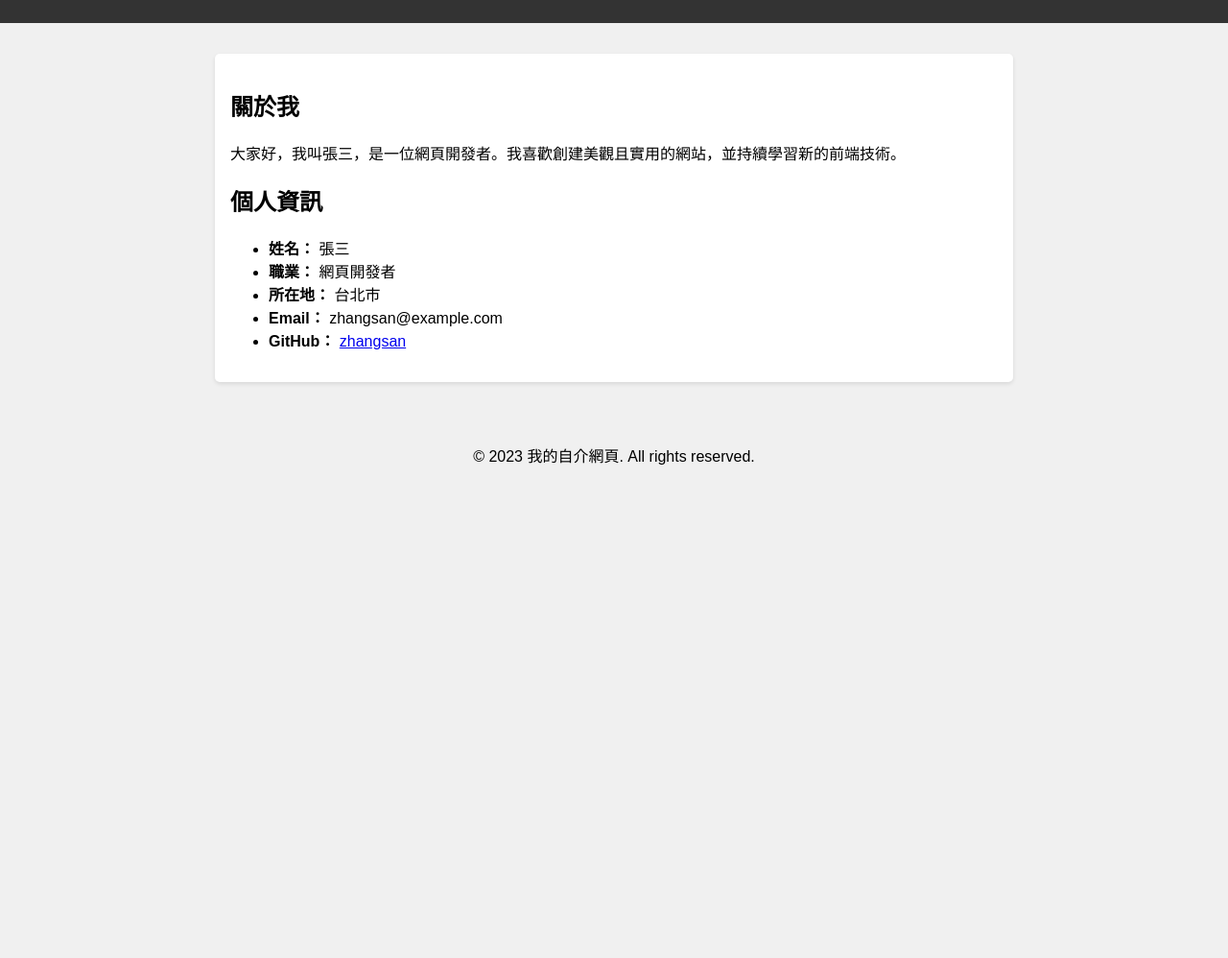
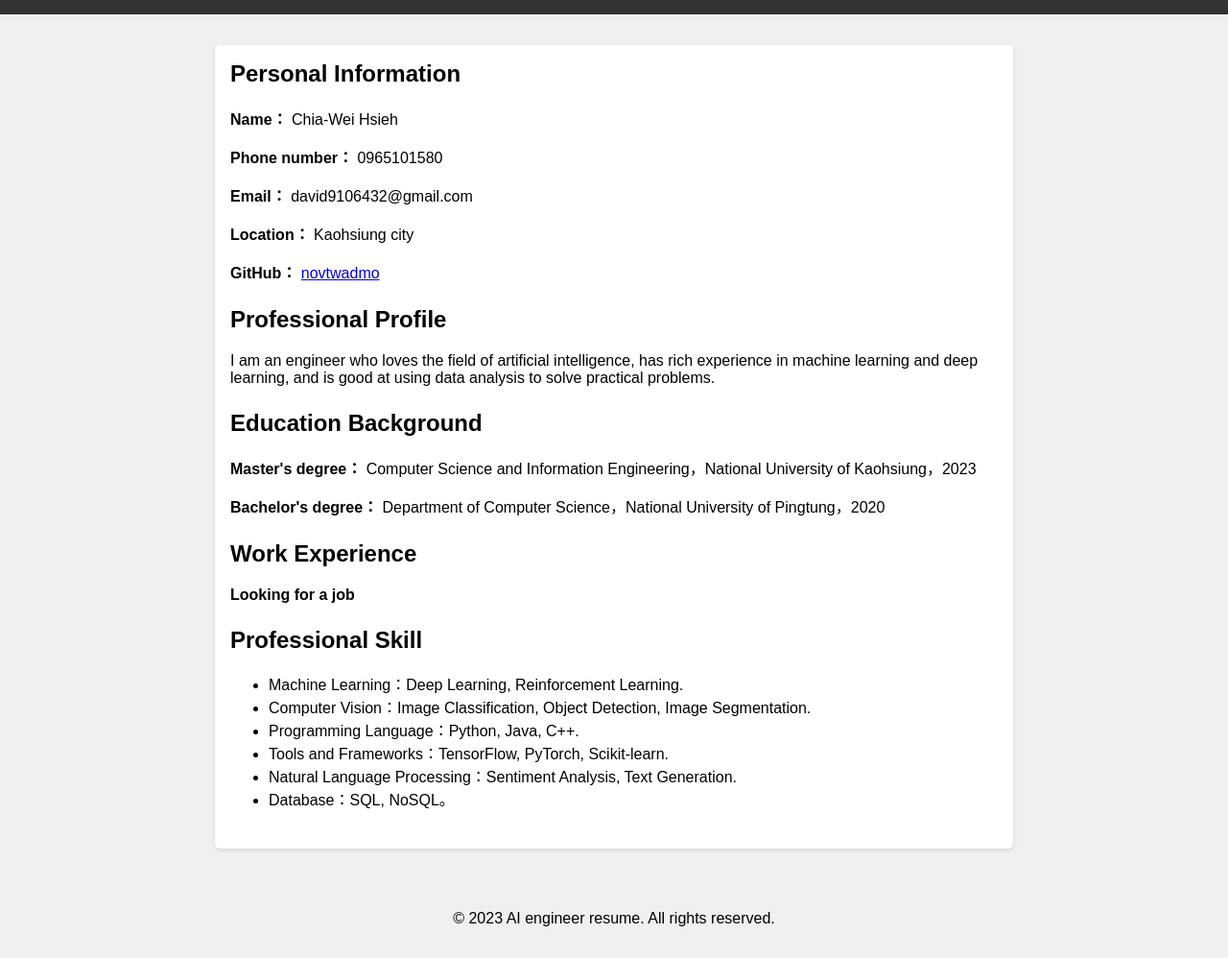
Before and after one commit to novtwadmo/olatte, a plain HTML site: page index.html in a window 1280 px wide. Shown: the part 97-1095 px from the top of the page at 96% size. Before the commit the page ends 800 px from the top, so only its background shows below. Drawn offline with Linux system fonts and the light colour scheme.

Commit message:
Update index.html

```diff
--- a/index.html
+++ b/index.html
@@ -3,7 +3,7 @@
 <head>
     <meta charset="UTF-8">
     <meta name="viewport" content="width=device-width, initial-scale=1.0">
-    <title>我的自介網頁</title>
+    <title>My Resume</title>
     <style>
         body {
             font-family: Arial, sans-serif;
@@ -25,6 +25,12 @@
             border-radius: 5px;
             box-shadow: 0 2px 4px rgba(0, 0, 0, 0.1);
         }
+        section {
+            margin-bottom: 1.5rem;
+        }
+        h2 {
+            margin-top: 0;
+        }
         footer {
             text-align: center;
             padding: 1rem;
@@ -33,23 +39,44 @@
 </head>
 <body>
     <header>
-        <h1>歡迎來到我的自介網頁</h1>
+        <h1>My Resume</h1>
     </header>
     <div class="container">
-        <h2>關於我</h2>
-        <p>大家好，我叫張三，是一位網頁開發者。我喜歡創建美觀且實用的網站，並持續學習新的前端技術。</p>
-
-        <h2>個人資訊</h2>
-        <ul>
-            <li><strong>姓名：</strong> 張三</li>
-            <li><strong>職業：</strong> 網頁開發者</li>
-            <li><strong>所在地：</strong> 台北市</li>
-            <li><strong>Email：</strong> zhangsan@example.com</li>
-            <li><strong>GitHub：</strong> <a href="https://github.com/zhangsan">zhangsan</a></li>
-        </ul>
+        <section>
+            <h2>Personal Information</h2>
+            <p><strong>Name：</strong> Chia-Wei Hsieh</p>
+            <p><strong>Phone number：</strong> 0965101580</p>
+            <p><strong>Email：</strong> david9106432@gmail.com</p>
+            <p><strong>Location：</strong> Kaohsiung city</p>
+            <p><strong>GitHub：</strong> <a href="https://github.com/novtwadmo">novtwadmo</a></p>
+        </section>
+        <section>
+            <h2>Professional Profile</h2>
+            <p>I am an engineer who loves the field of artificial intelligence, has rich experience in machine learning and deep learning, and is good at using data analysis to solve practical problems.</p>
+        </section>
+        <section>
+            <h2>Education Background</h2>
+            <p><strong>Master's degree：</strong> Computer Science and Information Engineering，National University of Kaohsiung，2023</p>
+            <p><strong>Bachelor's degree：</strong> Department of Computer Science，National University of Pingtung，2020</p>
+        </section>
+        <section>
+            <h2>Work Experience</h2>
+            <p><strong>Looking for a job</strong></p>
+        </section>
+        <section>
+            <h2>Professional Skill</h2>
+            <ul>
+                <li>Machine Learning：Deep Learning, Reinforcement Learning.</li>
+                <li>Computer Vision：Image Classification, Object Detection, Image Segmentation.</li>
+                <li>Programming Language：Python, Java, C++.</li>
+                <li>Tools and Frameworks：TensorFlow, PyTorch, Scikit-learn.</li>
+                <li>Natural Language Processing：Sentiment Analysis, Text Generation.</li>
+                <li>Database：SQL, NoSQL。</li>
+            </ul>
+        </section>
     </div>
     <footer>
-        <p>&copy; 2023 我的自介網頁. All rights reserved.</p>
+        <p>&copy; 2023 AI engineer resume. All rights reserved.</p>
     </footer>
 </body>
 </html>
```
